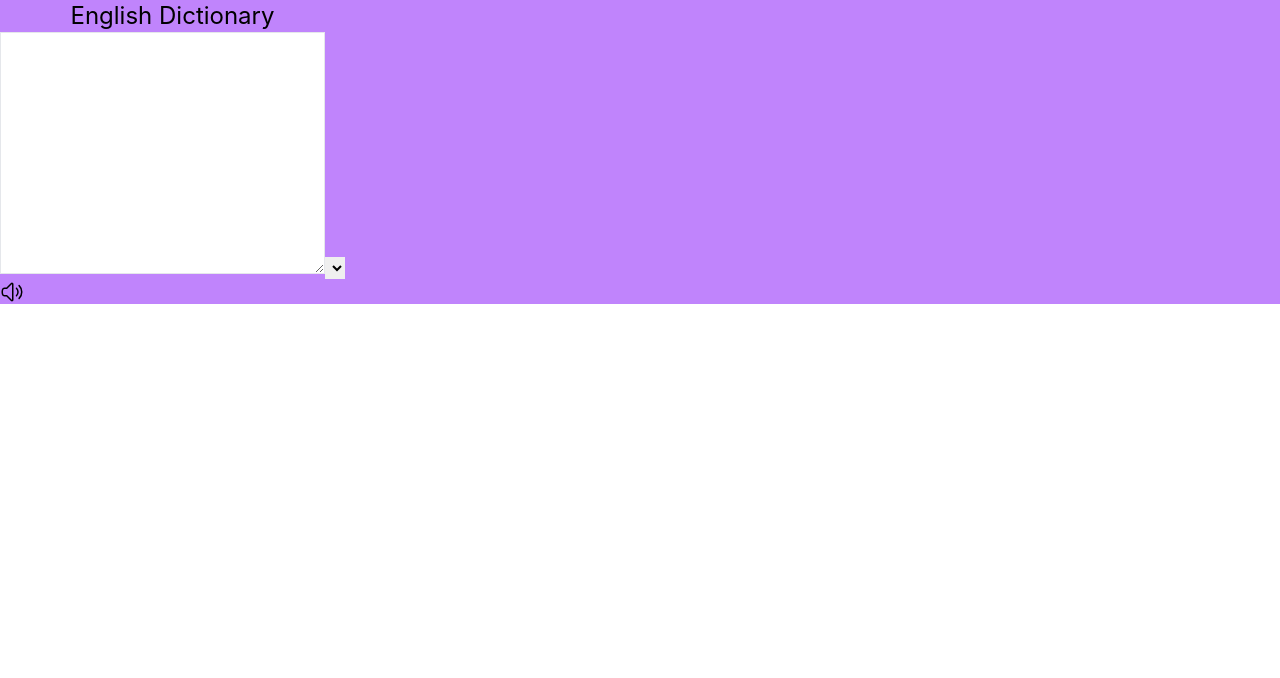
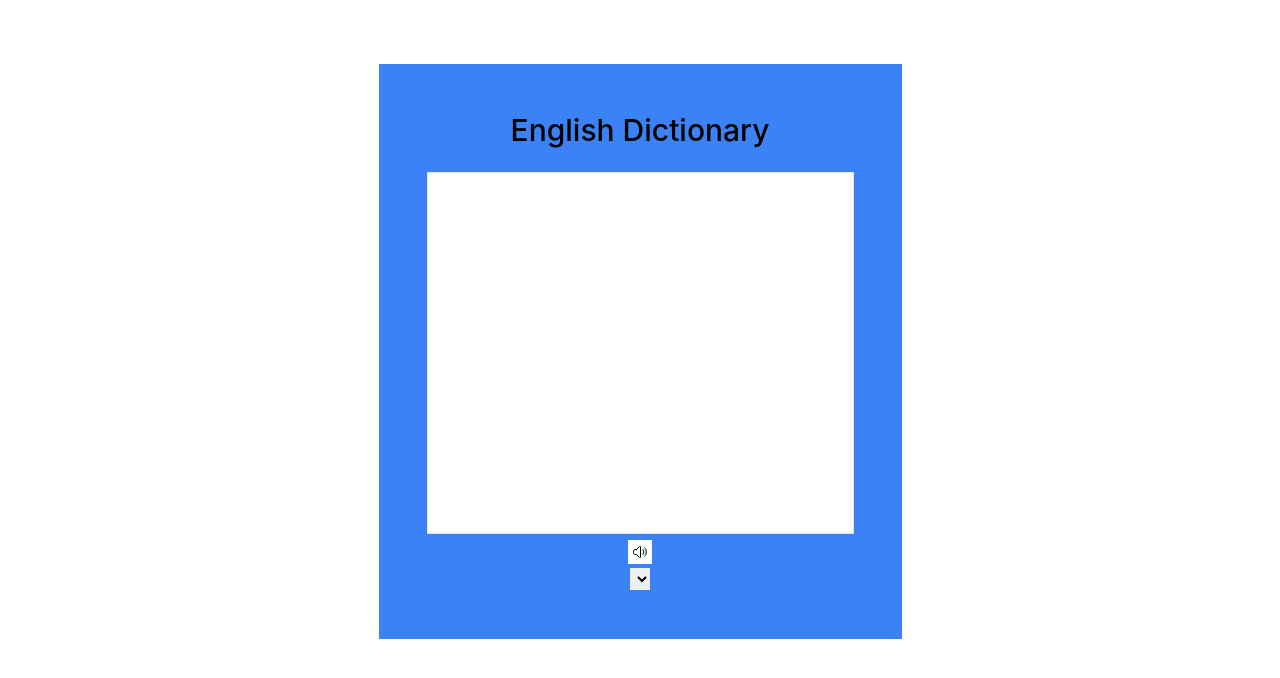
Before and after one commit to Tabindanoor/English-Dictionary-In-React, a React (Create React App) app: page / in a window 1280 px wide. Shown: the top 678 px of the page. Built offline with nearby package versions, Linux system fonts and the light colour scheme.

Commit message:
dictioanry

```diff
--- a/src/App.js
+++ b/src/App.js
@@ -69,12 +69,16 @@ function App() {
   };
 
   return (
-    <div className=" bg-purple-400 w-full">
-      <div className='flex text-center center' >
-        <div>
-          <p className='text-2xl '>English Dictionary</p>
-          <textarea name="" id="" value={text} cols="30" rows="10" className='border' onChange={e => setText(e.target.value)} />
-          <select name="" id="" value={selected} onChange={e => setSelected(e.target.value)}>
+    <div className="  mx-auto    ">
+      <div className=' text-center mt-[5%]  flex justify-center ' >
+        <div className='bg-blue-500 p-12'>
+          <p className='text-3xl font-medium'>English Dictionary</p>
+          <br />
+          <textarea name="" id="" value={text} cols="40" rows="15" className='border resize-none' onChange={e => setText(e.target.value)} />
+           <svg onClick={handlePlay} xmlns="http://www.w3.org/2000/svg" fill="none" viewBox="0 0 24 24" strokeWidth={1.5} stroke="currentColor" className={`justify-center mx-auto text-center 0  bg-white h-6 p-1 cursor-pointer ${clicked ? 'text-purple-500' : ''}`}>
+            <path strokeLinecap="round" strokeLinejoin="round" d="M19.114 5.636a9 9 0 0 1 0 12.728M16.463 8.288a5.25 5.25 0 0 1 0 7.424M6.75 8.25l4.72-4.72a.75.75 0 0 1 1.28.53v15.88a.75.75 0 0 1-1.28.53l-4.72-4.72H4.51c-.88 0-1.704-.507-1.938-1.354A9.009 9.009 0 0 1 2.25 12c0-.83.112-1.633.322-2.396C2.806 8.756 3.63 8.25 4.51 8.25H6.75Z" />
+          </svg>
+          <select className='mt-1 ' name="" id="" value={selected} onChange={e => setSelected(e.target.value)}>
             {
               speech.map((voice) => {
                 return (
@@ -84,9 +88,6 @@ function App() {
             }
           </select>
 
-          <svg onClick={handlePlay} xmlns="http://www.w3.org/2000/svg" fill="none" viewBox="0 0 24 24" strokeWidth={1.5} stroke="currentColor" className={`w-6 h-6 cursor-pointer ${clicked ? 'text-purple-500' : ''}`}>
-            <path strokeLinecap="round" strokeLinejoin="round" d="M19.114 5.636a9 9 0 0 1 0 12.728M16.463 8.288a5.25 5.25 0 0 1 0 7.424M6.75 8.25l4.72-4.72a.75.75 0 0 1 1.28.53v15.88a.75.75 0 0 1-1.28.53l-4.72-4.72H4.51c-.88 0-1.704-.507-1.938-1.354A9.009 9.009 0 0 1 2.25 12c0-.83.112-1.633.322-2.396C2.806 8.756 3.63 8.25 4.51 8.25H6.75Z" />
-          </svg>
 
         </div>
       </div>
--- a/src/Result.jsx
+++ b/src/Result.jsx
@@ -3,10 +3,63 @@ import React from 'react'
 const Result = ({setText,word, phonetics, meaning}) => {
     console.log(meaning,"kk")
   return (
-    <div>
-        <div>
+    <div className='flex justify-center mx-auto font-semibold text-xl'>
+         <div className=' text-start    flex justify-center p-12' >
+        <div className='bg-blue-500 '>
+              <div>
 
-           <p className='font-bold'>{
+           <p className='text-start p-2'>{
+           meaning && meaning.map((mean,index)=>((
+                    <>
+                        <p>
+                           <p  className=' font-serif text-2xl font-bold text-gray-100'>{mean.partOfSpeech}</p>
+                           <div>
+                                <h3>Meaning </h3>
+                                {
+                            mean && mean.definitions.map((def,index)=>(
+                                <>
+                                    <p className=' ' key={index}>{def.definition} </p>
+                                </>
+                            ))
+
+
+                        }
+                           </div>
+
+                           <div>
+                                <h3>synonyms </h3>
+{
+                            mean && mean.synonyms.map((syno,index)=>(
+                                <>
+                                    <p className='font-bold ' key={index} > {syno}</p>
+
+                                </>
+                            ))
+                        }
+                           </div>
+
+                        </p>
+                    </>
+
+                )
+            ))
+        }
+</p>
+
+        </div>
+
+          {/* <p className='text-3xl font-medium'>English Dictionary</p>
+          <br />
+          <textarea name="" id=""  cols="40" rows="15" className='border resize-none'  />
+           <svg  xmlns="http://www.w3.org/2000/svg" fill="none" viewBox="0 0 24 24" strokeWidth={1.5} stroke="currentColor" className={`justify-center mx-auto text-center 0  bg-white h-6 p-1 cursor-pointer}`}>
+            <path strokeLinecap="round" strokeLinejoin="round" d="M19.114 5.636a9 9 0 0 1 0 12.728M16.463 8.288a5.25 5.25 0 0 1 0 7.424M6.75 8.25l4.72-4.72a.75.75 0 0 1 1.28.53v15.88a.75.75 0 0 1-1.28.53l-4.72-4.72H4.51c-.88 0-1.704-.507-1.938-1.354A9.009 9.009 0 0 1 2.25 12c0-.83.112-1.633.322-2.396C2.806 8.756 3.63 8.25 4.51 8.25H6.75Z" />
+          </svg> */}
+
+        </div>
+      </div>
+        {/* <div>
+
+           <p className=''>{
            meaning && meaning.map((mean,index)=>((
                     <>
                         <p>
@@ -37,19 +90,6 @@ const Result = ({setText,word, phonetics, meaning}) => {
                            </div>
 
                         </p>
-
-                       {/* <div>
-                        <p>Synonyms</p>
-                        <p>{
-                            mean && mean.synonyms.map((syno,index)=>(
-                                <>
-                                    <p onClick={setText(syno)}>{syno}</p>
-
-                                </>
-                            ))
-                        } </p>
-                       </div> */}
-
                     </>
 
                 )
@@ -57,7 +97,7 @@ const Result = ({setText,word, phonetics, meaning}) => {
         }
 </p>
 
-        </div>
+        </div> */}
 
     </div>
   )
--- a/src/index.js
+++ b/src/index.js
@@ -7,7 +7,7 @@ import App from './App';
 const root = ReactDOM.createRoot(document.getElementById('root'));
 root.render(
   <React.StrictMode>
-    <App />
+         <App />
   </React.StrictMode>
 );
 
```
